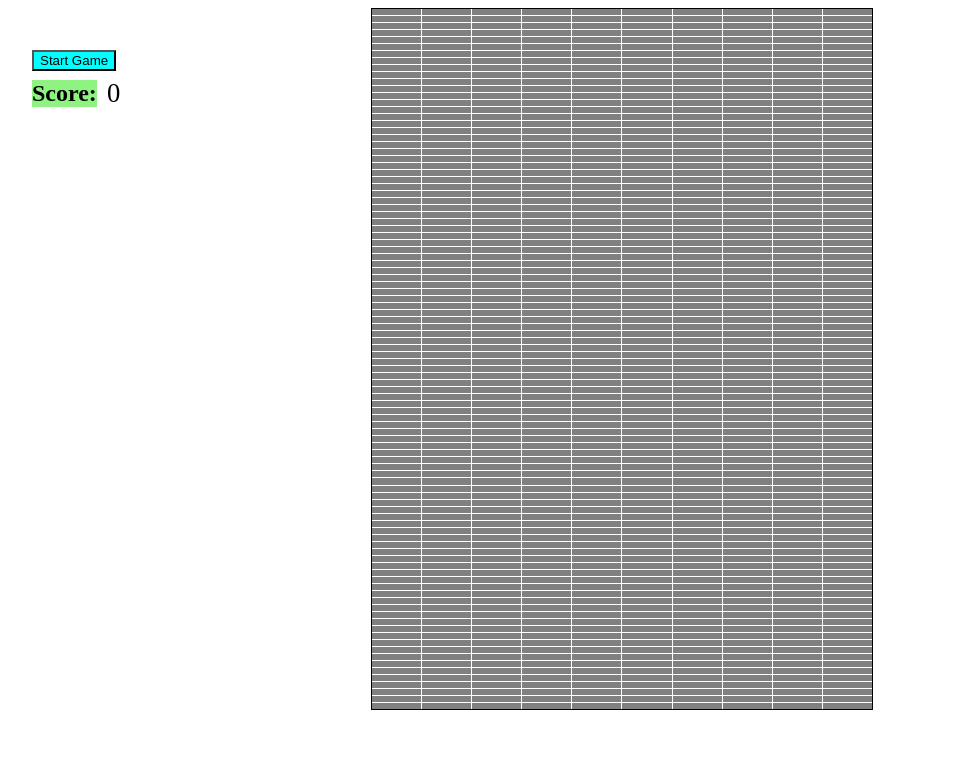
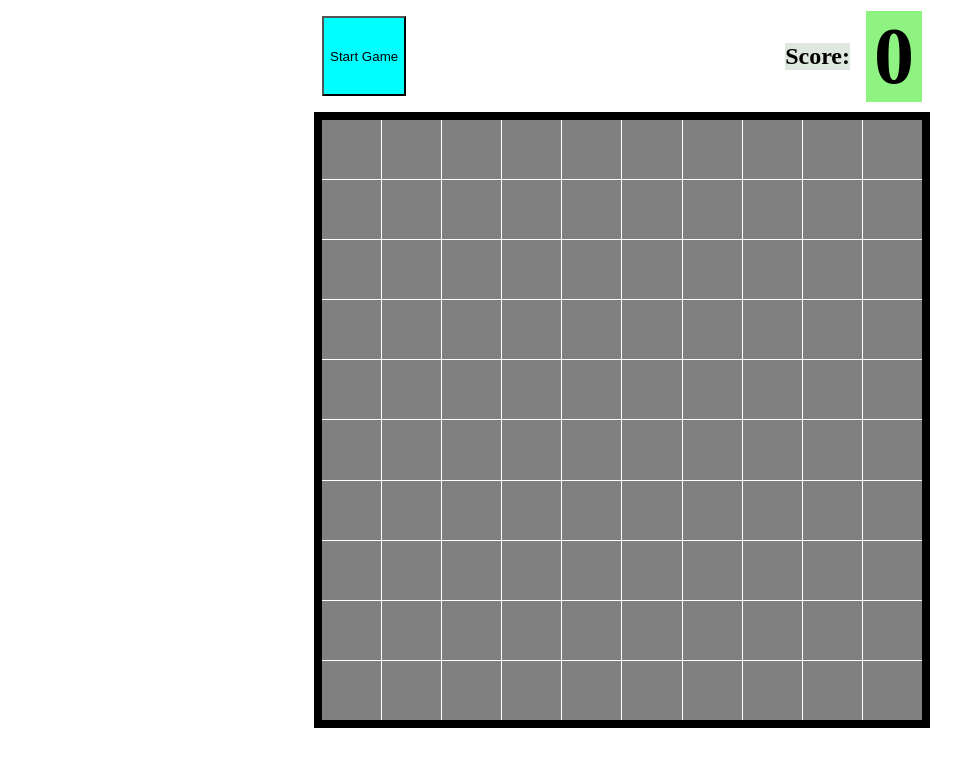
Before and after one commit to ArturGR3/tetris_OOP_JS, a plain HTML site: page index.html in a window 1280 px wide. Shown: the whole page, without its empty margins (18-979 px from the left). Drawn offline with Linux system fonts and the light colour scheme.

Commit message:
Refactor game layout and improve scoring display; update styles and game controls
- Restructured HTML to include a controls section with a start button and updated score display.
- Renamed IDs for consistency and clarity (e.g., `scorePoints` to `score-points`).
- Enhanced CSS for better layout and responsiveness of game elements.
- Updated board.js to dynamically set grid template columns and rows based on game configuration.
- Adjusted index.js to modify board dimensions and speed settings.

```diff
--- a/index.html
+++ b/index.html
@@ -8,21 +8,22 @@
   </head>
   <body>
     <div class="game-container">
-      <div id="board"></div>
+      <div class="controls">
+        <button id="start-button">Start Game</button>
         <div class="scorediv">
           <h2 id="score">Score:</h2>
-        <span id="scorePoints">0</span>
+          <span id="score-points">0</span>
         </div>
       </div>
+      <div id="board"></div>
+    </div>
 
-    <div id="gameOverScreen">
+    <div id="game-over-screen">
       <div class="game-over-content">
         <h1>Game Over!</h1>
-        <button id="restartButton">Play Again</button>
+        <button id="restart-button">Play Again</button>
       </div>
     </div>
-
-    <button id="startButton">Start Game</button>
   </body>
   <script src="src/index.js" type="module"></script>
 </html>
--- a/src/board.js
+++ b/src/board.js
@@ -28,6 +28,11 @@ export default class Board {
   createDOMBoard() {
     // creating a DOM object for each cell in my matrix with ability to access with data-row and data-col
     let board = document.getElementById("board");
+
+    // Set the grid template columns and rows based on ncol and nrow
+    board.style.gridTemplateColumns = `repeat(${this.ncol}, 1fr)`;
+    board.style.gridTemplateRows = `repeat(${this.nrow}, 1fr)`;
+
     for (let i = 0; i < this.nrow; i++) {
       for (let j = 0; j < this.ncol; j++) {
         let cell = document.createElement("div");
@@ -96,8 +101,7 @@ export default class Board {
       this.drawPiece();
       this.movePieceToStop();
     } else {
-      document.getElementById("gameOverScreen").style.display = "flex";
-      document.getElementById("startButton").style.display = "none";
+      document.getElementById("game-over-screen").style.display = "flex";
     }
   }
 
@@ -164,7 +168,7 @@ export default class Board {
     });
 
     // Button controls
-    ["startButton", "restartButton"].forEach((buttonId) => {
+    ["start-button", "restart-button"].forEach((buttonId) => {
       document.getElementById(buttonId).addEventListener("click", () => {
         this.resetGame();
       });
@@ -231,7 +235,7 @@ export default class Board {
 
   scoring() {
     this.score++;
-    let scoreDom = document.getElementById("scorePoints");
+    let scoreDom = document.getElementById("score-points");
     scoreDom.innerText = this.score;
   }
 
@@ -271,7 +275,7 @@ export default class Board {
     cells.forEach((cell) => (cell.style.backgroundColor = this.defaultColor));
 
     // hide the gameOver screen
-    document.getElementById("gameOverScreen").style.display = "none";
+    document.getElementById("game-over-screen").style.display = "none";
 
     // unhide the main board
     this.domBoard.style.display = "grid";
--- a/src/index.js
+++ b/src/index.js
@@ -3,4 +3,4 @@
 import Board from "./board.js";
 
 // console.log("Board");
-const newBoard = new Board(100, 10, "grey", "red", 10);
+const newBoard = new Board(10, 10, "grey", "green", 200);
--- a/style.css
+++ b/style.css
@@ -1,25 +1,41 @@
 /* Create tetris game  */
 
+.game-container {
+  display: flex;
+  flex-direction: column;
+  align-items: center;
+}
+
+.controls {
+  display: flex;
+  justify-content: space-between;
+  height: 10vh; /*Adjust to fill the viewport height*/
+  width: 75vh;
+  margin-bottom: 1vh;
+  padding: 1vh;
+}
+
+#start-button {
+  background-color: aqua;
+}
+
 #board {
+  position: relative;
   display: grid;
-  grid-template-columns: repeat(10, 1fr);
   gap: 1px;
-  width: 500px;
-  height: 700px;
-  border: 1px solid black;
+  width: 100%;
+  height: 75vh;
+  width: 75vh;
+  border: 1vh solid black;
   margin: auto;
 }
 
-/* .cell {
-    background-color: rgb(136, 127, 127);
-} */
-
-#gameOverScreen {
+#game-over-screen {
   position: fixed;
   top: 0;
   left: 0;
   width: 100%;
-  height: 100vh;
+  height: 100%;
   background-color: rgba(0, 0, 0, 0.8);
   display: none;
   justify-content: center;
@@ -28,34 +44,26 @@
 
 .game-over-content {
   background-color: white;
-  padding: 20px;
-  border-radius: 10px;
+  padding: 5vh;
+  border-radius: 10vh;
   text-align: center;
-}
-
-#startButton {
-  position: absolute;
-  background-color: aqua;
-  top: 50px;
-  left: 50px;
 }
 
 .scorediv {
   display: flex;
-  justify-content: center;
   align-items: center;
-  position: absolute;
-  top: 60px;
-  left: 50px;
-  gap: 10px; /* Added space between score and scorePoints */
 }
 
 #score {
-  background-color: rgb(143, 243, 130);
+  background-color: hsl(114, 19%, 89%);
+  margin-right: 2vh; /* Added space between score and scorePoints */
+  font-weight: bold;
 }
 
-#scorePoints {
+#score-points {
   color: black;
-  font-weight: 200;
-  font-size: 20pt;
+  background-color: rgb(143, 243, 130);
+  padding: 0vh 1vh 0vh 1vh;
+  font-weight: bold;
+  font-size: 10vh;
 }
```
Lines whose indentation alone changed are shown as unchanged.
